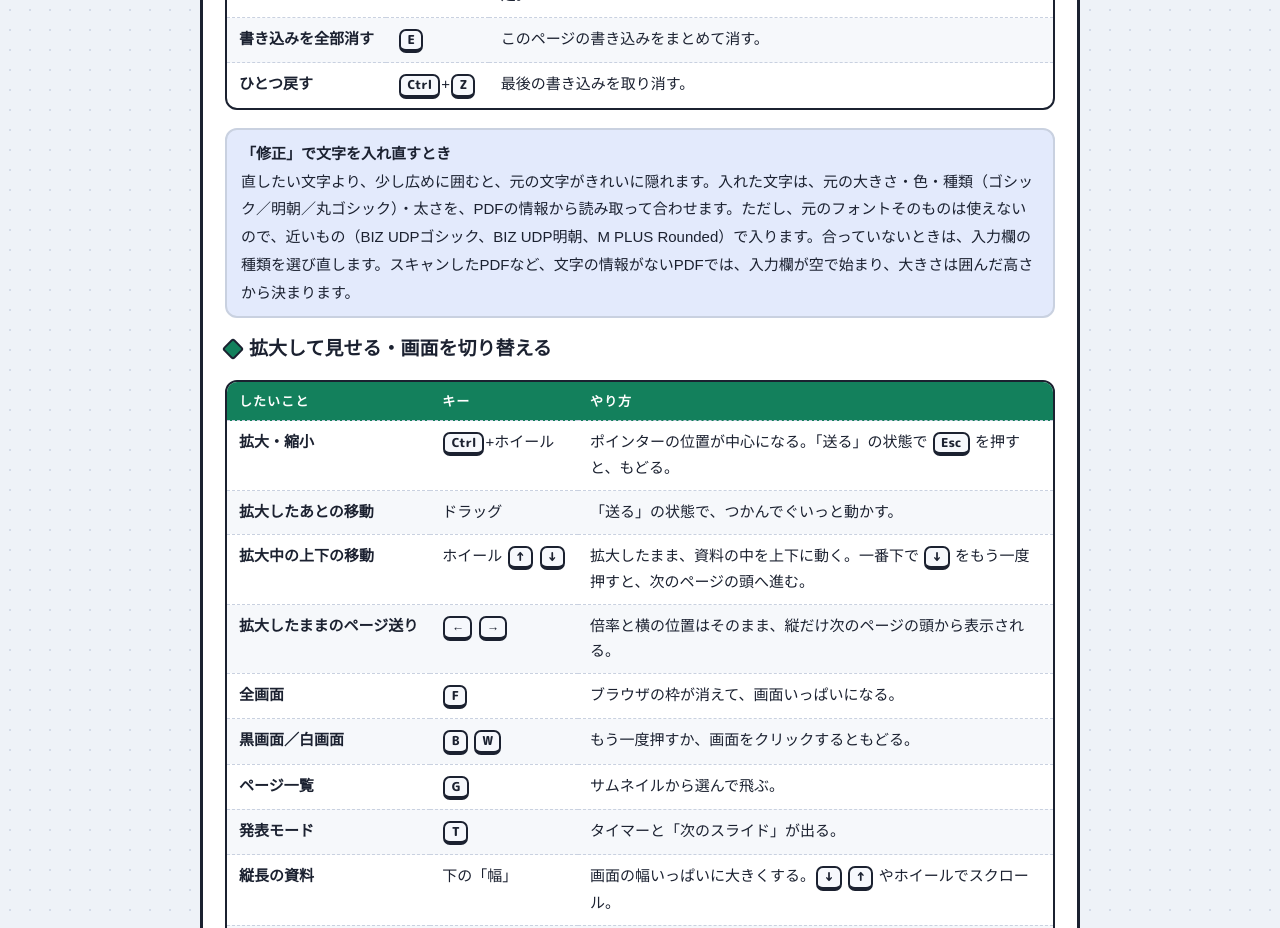
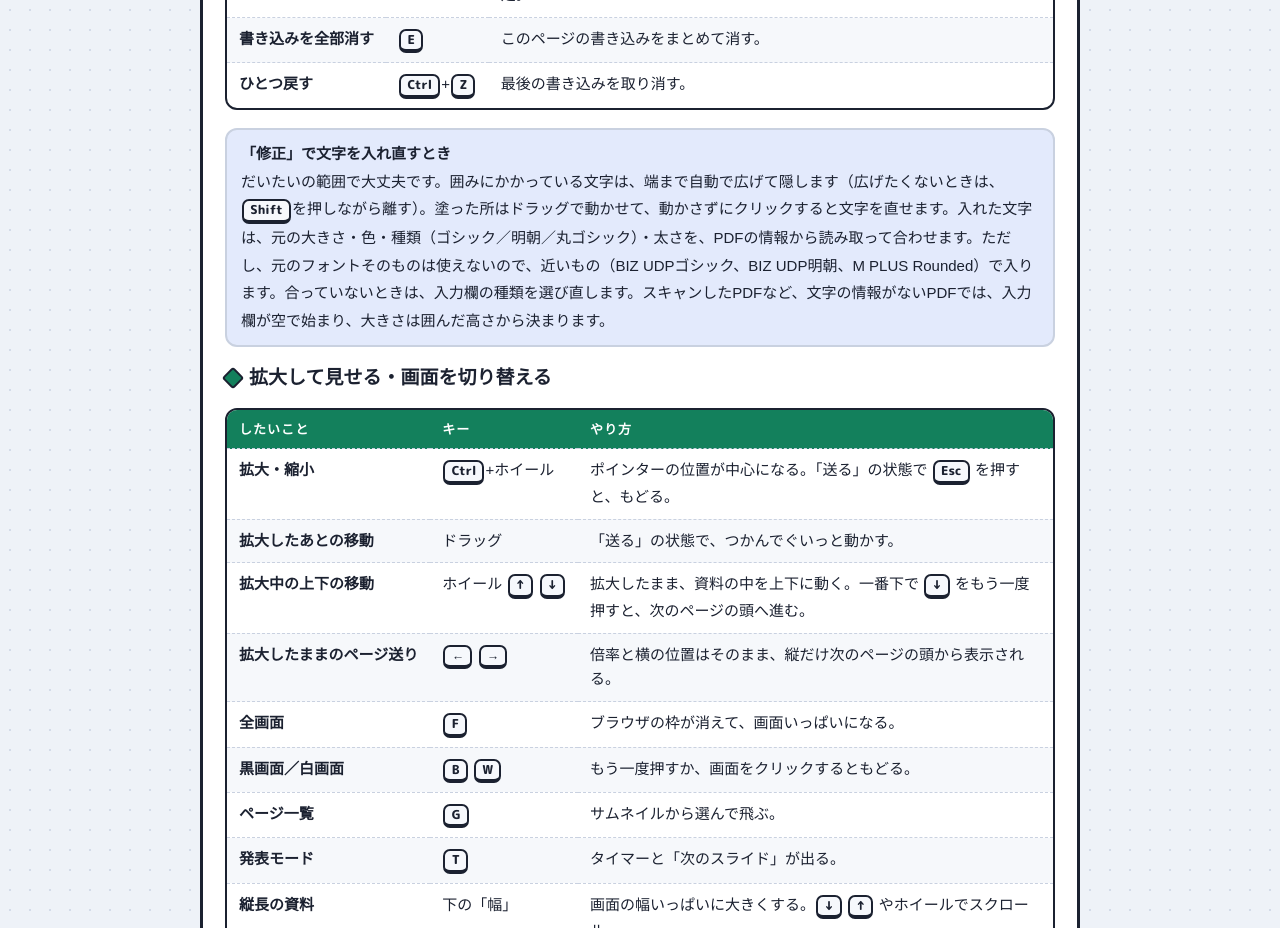
Before and after one commit to ihitomi-tools/yubisashi-slide, a plain HTML site: page manual/index.html in a window 1280 px wide. Shown: the part 3640-4568 px from the top of the page. Drawn offline with Linux system fonts and the light colour scheme; a web font is replaced by a local one.

Commit message:
マニュアル: 修正の自動拡張と移動
Co-Authored-By: Claude Sonnet 5.5 <noreply@anthropic.com>
Claude-Session: https://claude.ai/code/session_013Qmu5UQ2bThiCu3yGWkdYU

```diff
--- a/manual/index.html
+++ b/manual/index.html
@@ -217,7 +217,7 @@ details>div{padding:0 14px 14px;display:flex;flex-direction:column;gap:10px}
       <tr><td>ひとつ戻す</td><td><kbd>Ctrl</kbd>+<kbd>Z</kbd></td><td>最後の書き込みを取り消す。</td></tr>
     </tbody></table></div>
 
-    <div class="memo"><b>「修正」で文字を入れ直すとき</b><br>直したい文字より、少し広めに囲むと、元の文字がきれいに隠れます。入れた文字は、元の大きさ・色・種類（ゴシック／明朝／丸ゴシック）・太さを、PDFの情報から読み取って合わせます。ただし、元のフォントそのものは使えないので、近いもの（BIZ UDPゴシック、BIZ UDP明朝、M PLUS Rounded）で入ります。合っていないときは、入力欄の種類を選び直します。スキャンしたPDFなど、文字の情報がないPDFでは、入力欄が空で始まり、大きさは囲んだ高さから決まります。</div>
+    <div class="memo"><b>「修正」で文字を入れ直すとき</b><br>だいたいの範囲で大丈夫です。囲みにかかっている文字は、端まで自動で広げて隠します（広げたくないときは、<kbd>Shift</kbd>を押しながら離す）。塗った所はドラッグで動かせて、動かさずにクリックすると文字を直せます。入れた文字は、元の大きさ・色・種類（ゴシック／明朝／丸ゴシック）・太さを、PDFの情報から読み取って合わせます。ただし、元のフォントそのものは使えないので、近いもの（BIZ UDPゴシック、BIZ UDP明朝、M PLUS Rounded）で入ります。合っていないときは、入力欄の種類を選び直します。スキャンしたPDFなど、文字の情報がないPDFでは、入力欄が空で始まり、大きさは囲んだ高さから決まります。</div>
 
     <h3>拡大して見せる・画面を切り替える</h3>
     <div class="tw"><table class="cmd" style="--st:var(--green)"><thead><tr><th>したいこと</th><th>キー</th><th>やり方</th></tr></thead><tbody>
```
